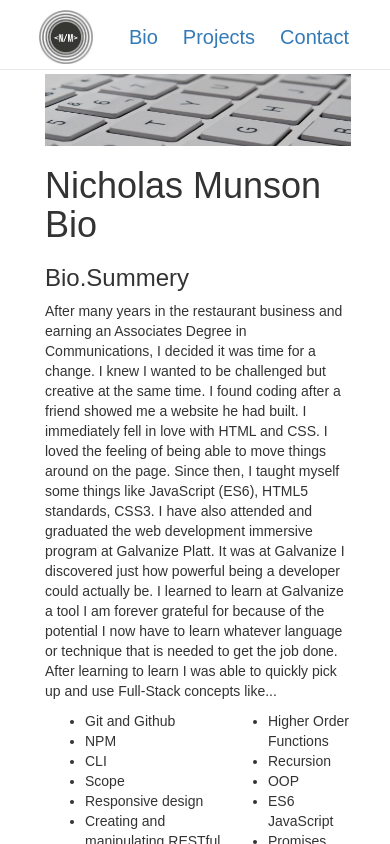
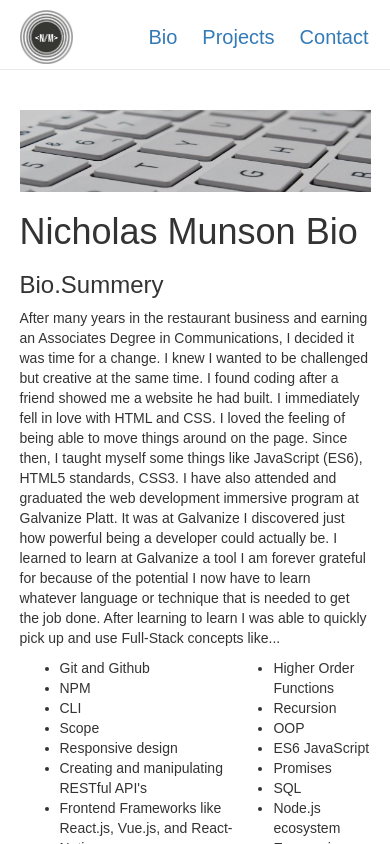
Before and after one commit to NicholasMunson/NicholasMunsonFullStackDevClient, a React (Create React App) app: page /Bio in a window 390 px wide. Shown: the top 844 px of the page. Built offline with nearby package versions, Linux system fonts and the light colour scheme.

Commit message:
add media quiries for responsive navebar and logo. add sticky nav bar

```diff
--- a/src/styles/about.css
+++ b/src/styles/about.css
@@ -1,5 +1,6 @@
 .bio-body{
-    padding: 1%  10%;
+    padding: 1%  5%;
+    padding-top: 110px;
 }
 
 .paragraph{
@@ -27,8 +28,7 @@
     width: 100%;
 }
 
-@media only screen and (max-width: 425px){
+/* @media only screen and (max-width: 425px){
     .bio-body{
-        padding-left: 45px;
     }
-}
+} */
--- a/src/styles/navbar.css
+++ b/src/styles/navbar.css
@@ -6,8 +6,11 @@
     flex-direction: row;
     justify-content: space-between;
     border-bottom: 1px solid #eaeaeb;
-    height: 70px;
-    padding: 0 10%
+    height: 100px;
+    width: 100%;
+    padding: 0 5%;
+    position: fixed;
+    background-color: white;
 }
 .nav-container{
     display: flex;
@@ -16,13 +19,25 @@
 }
 
 #nm-logo{
-    height: 54px;
+    height: 80px;
     margin: 10px 0px;
 }
 
 .a-text{
     margin: 2px;
-    padding: 21px 0 0 21px;
+    padding: 40px 0 0 21px;
     font-size: 2rem;
     text-decoration: none;
 }
+
+@media only screen and (max-width: 425px){
+    #nm-logo{
+        height: 54px;
+    }
+    .header-container{
+        height: 70px;
+    }
+    .a-text{
+        padding: 21px 0 0 21px;
+    }
+}
```
Also changed, not shown: src/index.css (line endings or trailing spaces).
